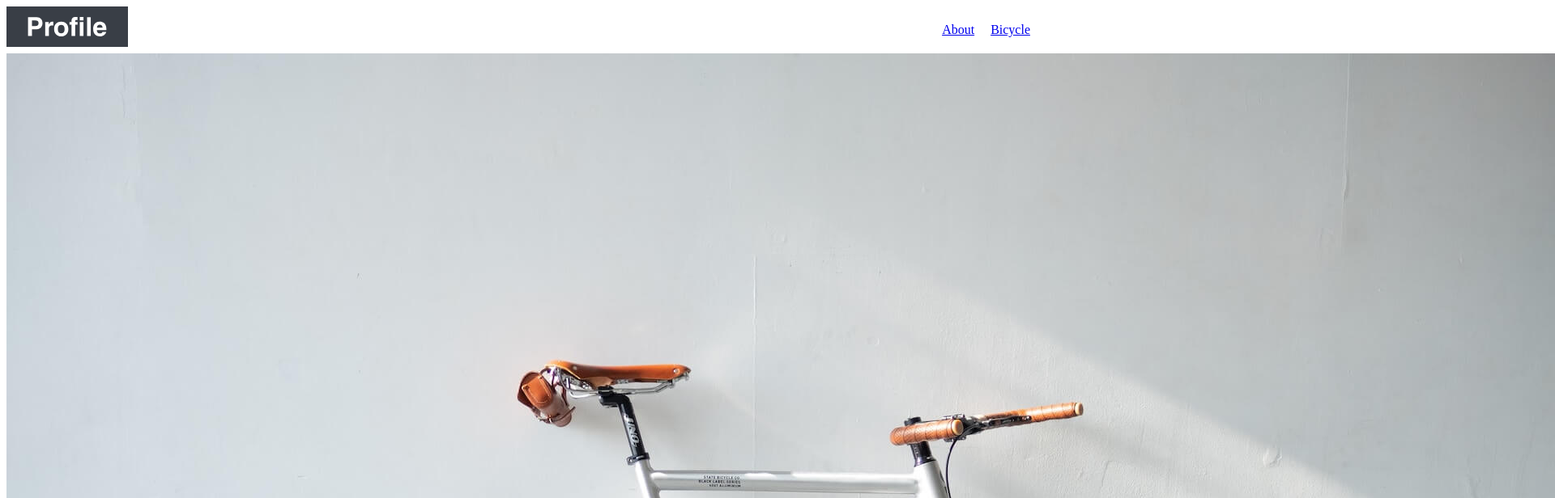
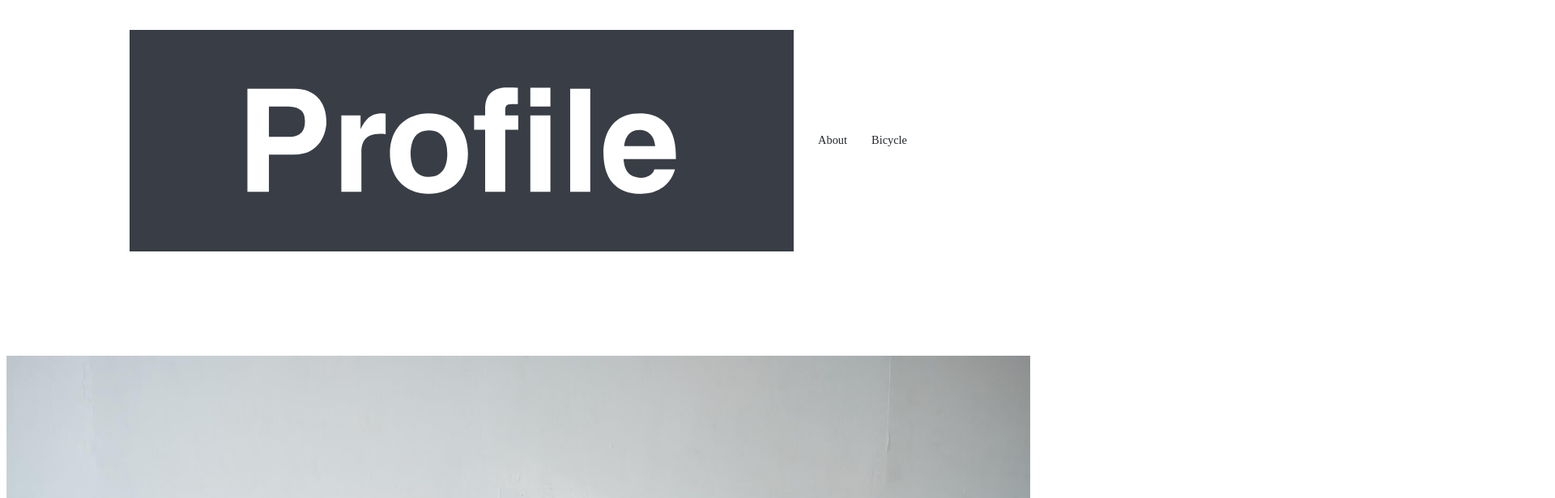
Before and after one commit to Yuto299/Profile-site, a plain HTML site: page index.html in a window 1280 px wide. Shown: the top 616 px of the page at 81% size, 1920 px wide, since content can reach past the window. Drawn offline with Linux system fonts and the light colour scheme.

Commit message:
headerまでのデザインは完了

```diff
--- /dev/null
+++ b/css/index.css
@@ -0,0 +1,74 @@
+html {
+  font-size: 100%;
+}
+
+body {
+  color: #383e45;
+  font-size: 0.9rem;
+}
+
+a {
+  text-decoration: none;
+}
+
+img {
+  max-width: 100%;
+}
+
+li {
+  list-style: none;
+}
+
+.site-title {
+  width: 120%;
+  line-height: 1px;
+  padding: 10px 0;
+}
+
+.site-title a {
+  display: block;
+}
+
+.section-title {
+  display: inline-block;
+  font-size: 2rem;
+  margin-bottom: 60px;
+  border-bottom: solid 1px #383e45;
+}
+
+.content-title {
+  font-size: 1rem;
+  margin: 10px 0;
+}
+
+.wrapper {
+  max-width: 960px;
+  margin: 0 auto 100px;
+  padding: 0 4%;
+  text-align: center;
+}
+
+/* ヘッダー */
+header {
+  display: flex;
+  justify-content: space-between;
+  align-items: center;
+  margin: 0 auto;
+}
+
+header ul {
+  display: flex;
+  padding: 10px 0;
+}
+
+header li {
+  margin-left: 30px;
+}
+
+header li a {
+  color: #24292e;
+}
+
+header li a:hover {
+  opacity: 0.7;
+}
--- a/index.css
+++ /dev/null
@@ -1,24 +0,0 @@
-header {
-  display: flex;
-  justify-content: space-between;
-  align-items: center;
-}
-
-header h1 {
-  margin: 0;
-}
-
-header h1 img {
-  height: 50px;
-}
-
-nav ul {
-  display: flex;
-  list-style: none;
-  margin: 0;
-  padding: 0;
-}
-
-nav ul li {
-  margin-left: 20px;
-}
--- a/index.html
+++ b/index.html
@@ -3,7 +3,7 @@
   <head>
     <meta charset="UTF-8" />
     <meta name="viewport" content="width=device-width, initial-scale=1.0" />
-    <link rel="stylesheet" href="./index.css" />
+    <link rel="stylesheet" href="./css/index.css" />
     <title>プロフィールサイト</title>
   </head>
 
```
